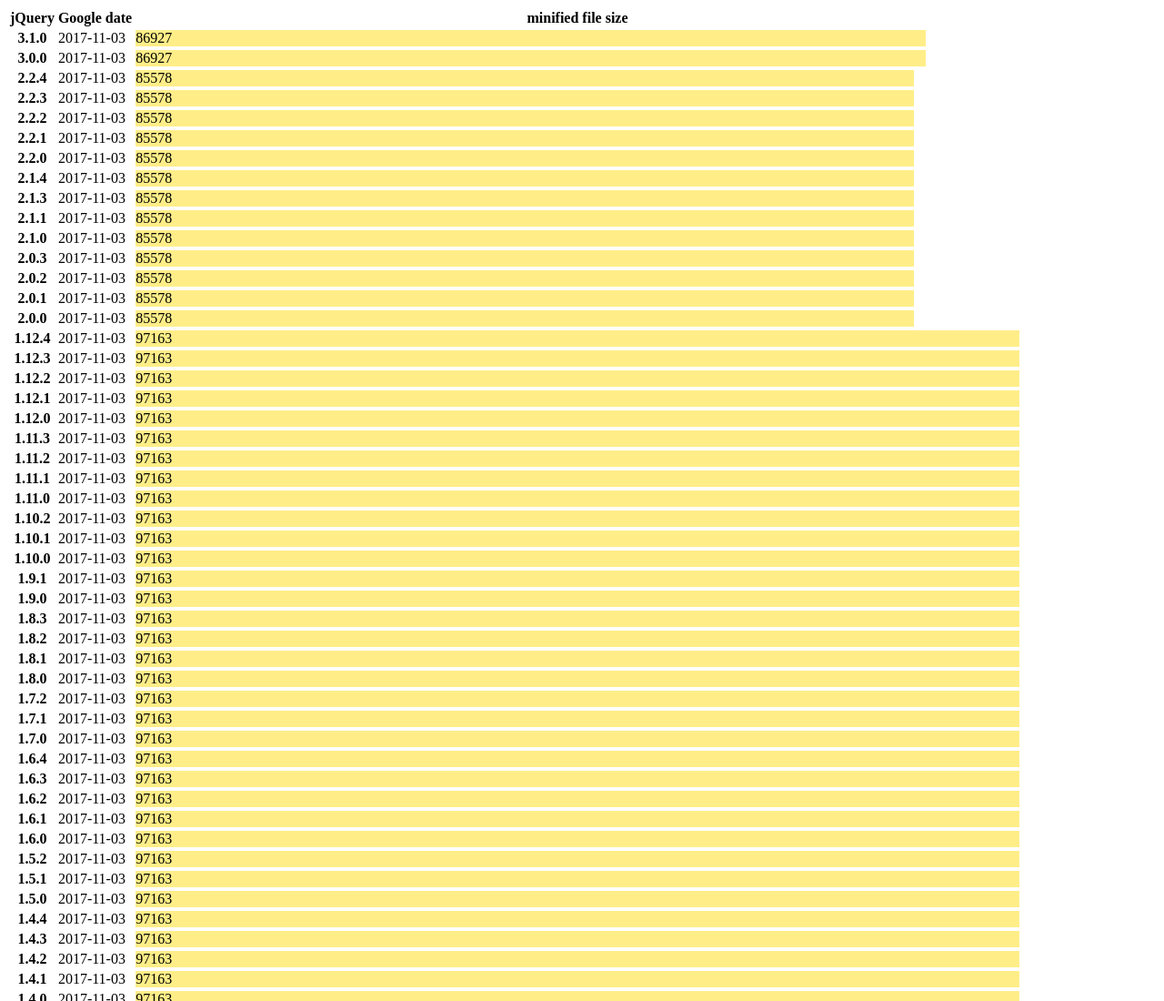
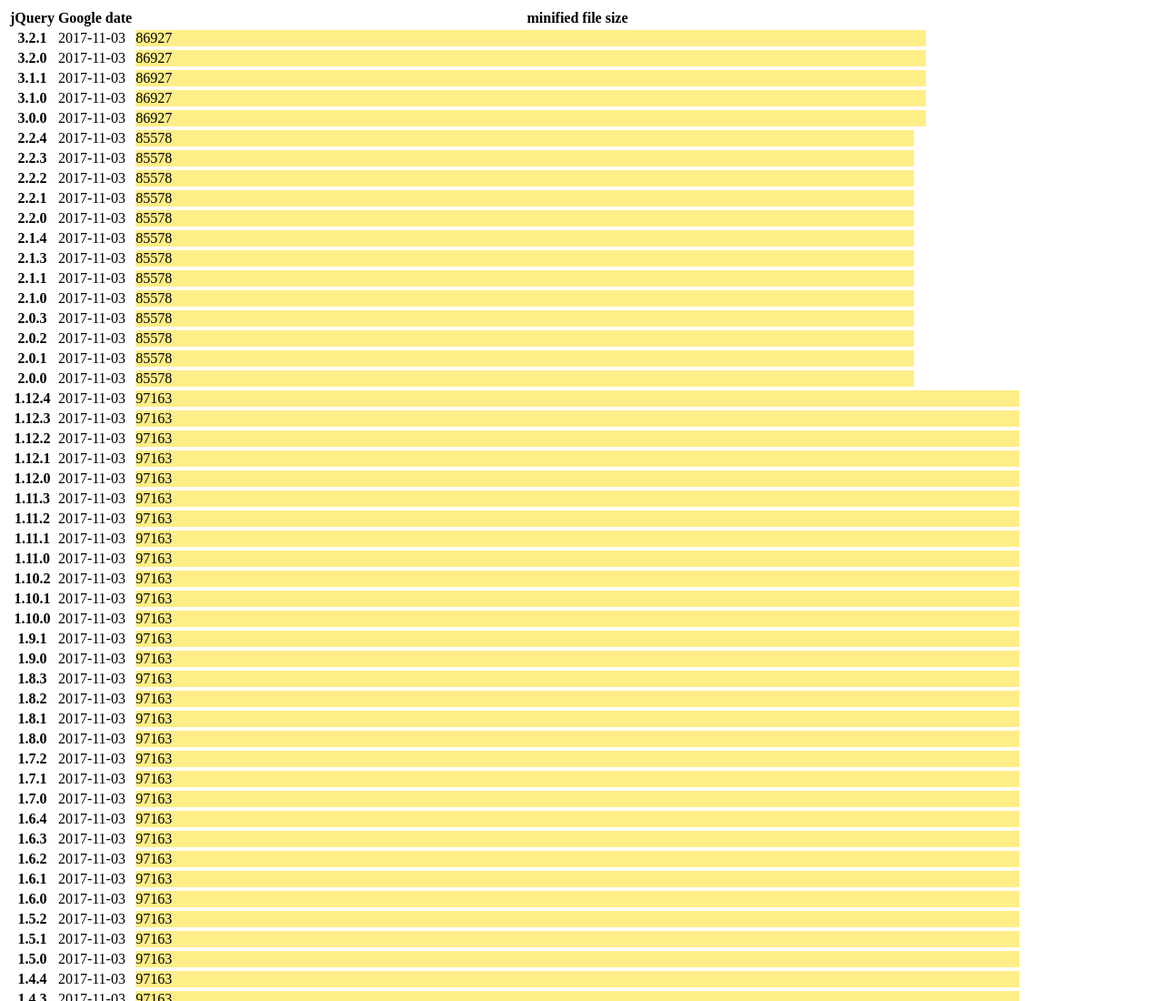
Before and after one commit to collinanderson/jquerysize, a plain HTML site: page index.html in a window 1280 px wide. Shown: the top 1100 px of the page at 91% size. Drawn offline with nearby package versions, Linux system fonts and the light colour scheme.

Commit message:
update version numbers

```diff
--- a/index.html
+++ b/index.html
@@ -5,7 +5,7 @@
 <p>code on <a href="https://github.com/collinanderson/jquerysize"> github</a>.</p>
 <script src="//ajax.googleapis.com/ajax/libs/jquery/3.1.0/jquery.min.js"></script>
 <script>
-versions = '3.1.0, 3.0.0, 2.2.4, 2.2.3, 2.2.2, 2.2.1, 2.2.0, 2.1.4, 2.1.3, 2.1.1, 2.1.0, 2.0.3, 2.0.2, 2.0.1, 2.0.0, 1.12.4, 1.12.3, 1.12.2, 1.12.1, 1.12.0, 1.11.3, 1.11.2, 1.11.1, 1.11.0, 1.10.2, 1.10.1, 1.10.0, 1.9.1, 1.9.0, 1.8.3, 1.8.2, 1.8.1, 1.8.0, 1.7.2, 1.7.1, 1.7.0, 1.6.4, 1.6.3, 1.6.2, 1.6.1, 1.6.0, 1.5.2, 1.5.1, 1.5.0, 1.4.4, 1.4.3, 1.4.2, 1.4.1, 1.4.0, 1.3.2, 1.3.1, 1.3.0, 1.2.6, 1.2.3'
+versions = '3.2.1, 3.2.0, 3.1.1, 3.1.0, 3.0.0, 2.2.4, 2.2.3, 2.2.2, 2.2.1, 2.2.0, 2.1.4, 2.1.3, 2.1.1, 2.1.0, 2.0.3, 2.0.2, 2.0.1, 2.0.0, 1.12.4, 1.12.3, 1.12.2, 1.12.1, 1.12.0, 1.11.3, 1.11.2, 1.11.1, 1.11.0, 1.10.2, 1.10.1, 1.10.0, 1.9.1, 1.9.0, 1.8.3, 1.8.2, 1.8.1, 1.8.0, 1.7.2, 1.7.1, 1.7.0, 1.6.4, 1.6.3, 1.6.2, 1.6.1, 1.6.0, 1.5.2, 1.5.1, 1.5.0, 1.4.4, 1.4.3, 1.4.2, 1.4.1, 1.4.0, 1.3.2, 1.3.1, 1.3.0, 1.2.6, 1.2.3'
 $.each(versions.split(', '), function(){
     $('#data').append('<tr class="version"><th>' + this)
 })
```
